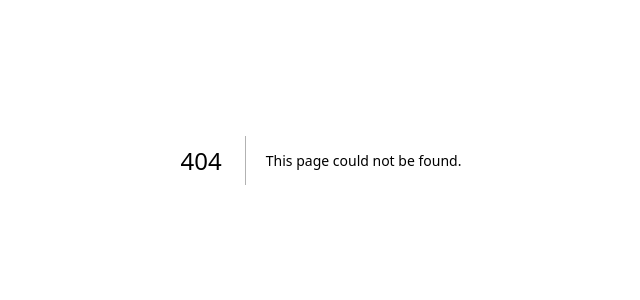
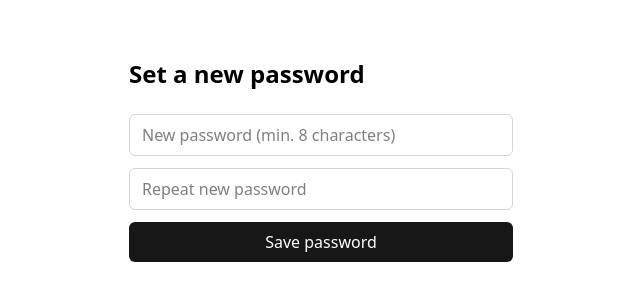
Before and after one commit to maxprinton/personal-os, a Next.js app: page /reset-password in a window 1280 px wide. Before the commit this address had no page. Shown: the part 240-540 px from the top of the page, without its empty margins (319-959 px from the left). Built offline with nearby package versions, Linux system fonts and the light colour scheme.

Commit message:
Auth: forgot password and reset flow

```diff
--- a/src/app/auth/callback/route.ts
+++ b/src/app/auth/callback/route.ts
@@ -4,10 +4,13 @@ import { createClient } from "@/lib/supabase/server";
 export async function GET(request: Request) {
   const { searchParams, origin } = new URL(request.url);
   const code = searchParams.get("code");
+  const nextParam = searchParams.get("next") ?? "/";
+  // Only allow relative paths to avoid open redirects
+  const next = nextParam.startsWith("/") && !nextParam.startsWith("//") ? nextParam : "/";
   if (code) {
     const supabase = await createClient();
     const { error } = await supabase.auth.exchangeCodeForSession(code);
-    if (!error) return NextResponse.redirect(`${origin}/`);
+    if (!error) return NextResponse.redirect(`${origin}${next}`);
   }
   return NextResponse.redirect(`${origin}/login`);
 }
--- a/src/app/login/page.tsx
+++ b/src/app/login/page.tsx
@@ -14,6 +14,23 @@ export default function LoginPage() {
   const [busy, setBusy] = useState(false);
   const [error, setError] = useState("");
   const [info, setInfo] = useState("");
+
+  async function onForgot() {
+    setError("");
+    setInfo("");
+    if (!email) {
+      setError("Type your email first, then click Forgot password.");
+      return;
+    }
+    setBusy(true);
+    const supabase = createClient();
+    const { error } = await supabase.auth.resetPasswordForEmail(email, {
+      redirectTo: `${window.location.origin}/auth/callback?next=/reset-password`,
+    });
+    setBusy(false);
+    if (error) setError(error.message);
+    else setInfo("Check your email for a link to set a new password.");
+  }
 
   async function onSubmit(e: React.FormEvent) {
     e.preventDefault();
@@ -87,6 +104,16 @@ export default function LoginPage() {
           {error && <p className="text-sm text-red-600">{error}</p>}
           {info && <p className="text-sm text-green-700">{info}</p>}
         </form>
+        {mode === "signin" && (
+          <button
+            type="button"
+            onClick={onForgot}
+            disabled={busy}
+            className="block text-sm text-neutral-500 underline"
+          >
+            Forgot password?
+          </button>
+        )}
         <button
           type="button"
           onClick={() => {
--- /dev/null
+++ b/src/app/reset-password/page.tsx
@@ -0,0 +1,70 @@
+"use client";
+
+import { useState } from "react";
+import { useRouter } from "next/navigation";
+import { createClient } from "@/lib/supabase/client";
+
+export default function ResetPasswordPage() {
+  const router = useRouter();
+  const [password, setPassword] = useState("");
+  const [confirm, setConfirm] = useState("");
+  const [busy, setBusy] = useState(false);
+  const [error, setError] = useState("");
+
+  async function onSubmit(e: React.FormEvent) {
+    e.preventDefault();
+    setError("");
+    if (password !== confirm) {
+      setError("Passwords do not match.");
+      return;
+    }
+    setBusy(true);
+    const supabase = createClient();
+    const { error } = await supabase.auth.updateUser({ password });
+    setBusy(false);
+    if (error) {
+      setError(error.message);
+      return;
+    }
+    router.replace("/");
+    router.refresh();
+  }
+
+  return (
+    <main className="flex min-h-screen items-center justify-center p-4">
+      <div className="w-full max-w-sm space-y-6">
+        <h1 className="text-2xl font-semibold">Set a new password</h1>
+        <form onSubmit={onSubmit} className="space-y-3">
+          <input
+            type="password"
+            required
+            minLength={8}
+            autoComplete="new-password"
+            placeholder="New password (min. 8 characters)"
+            value={password}
+            onChange={(e) => setPassword(e.target.value)}
+            className="w-full rounded-md border border-neutral-300 px-3 py-2"
+          />
+          <input
+            type="password"
+            required
+            minLength={8}
+            autoComplete="new-password"
+            placeholder="Repeat new password"
+            value={confirm}
+            onChange={(e) => setConfirm(e.target.value)}
+            className="w-full rounded-md border border-neutral-300 px-3 py-2"
+          />
+          <button
+            type="submit"
+            disabled={busy}
+            className="w-full rounded-md bg-neutral-900 px-3 py-2 text-white disabled:opacity-50"
+          >
+            {busy ? "Saving..." : "Save password"}
+          </button>
+          {error && <p className="text-sm text-red-600">{error}</p>}
+        </form>
+      </div>
+    </main>
+  );
+}
```
